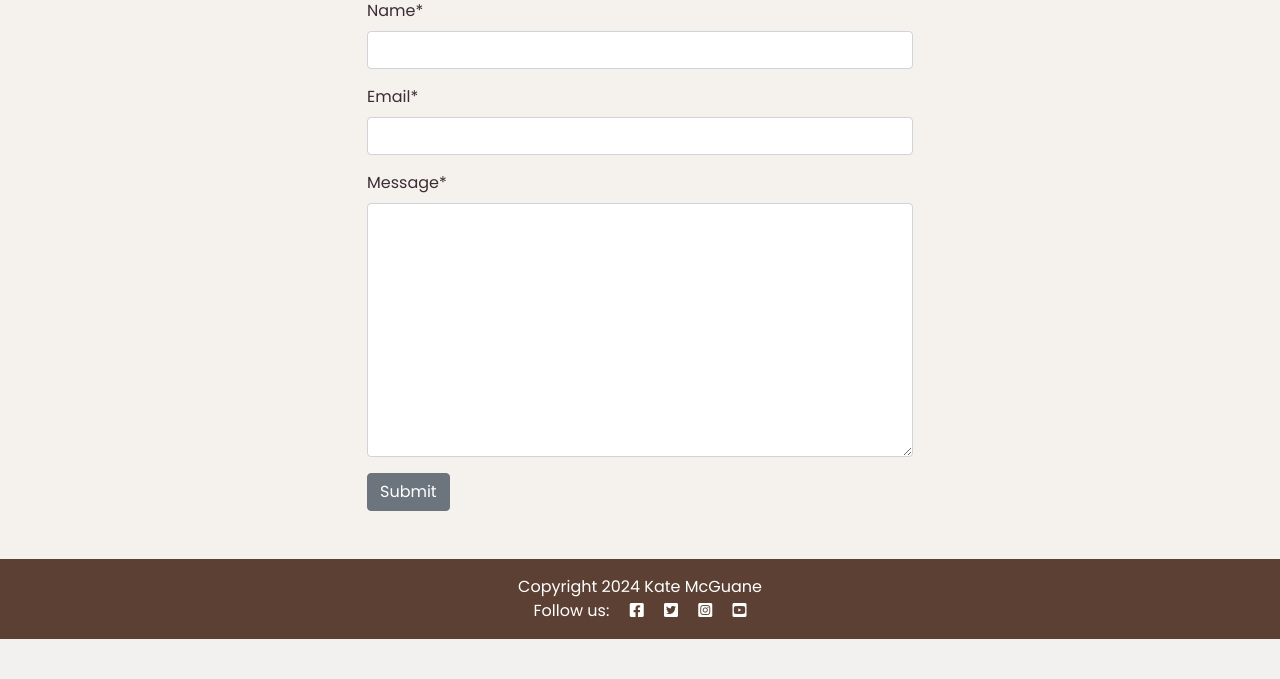
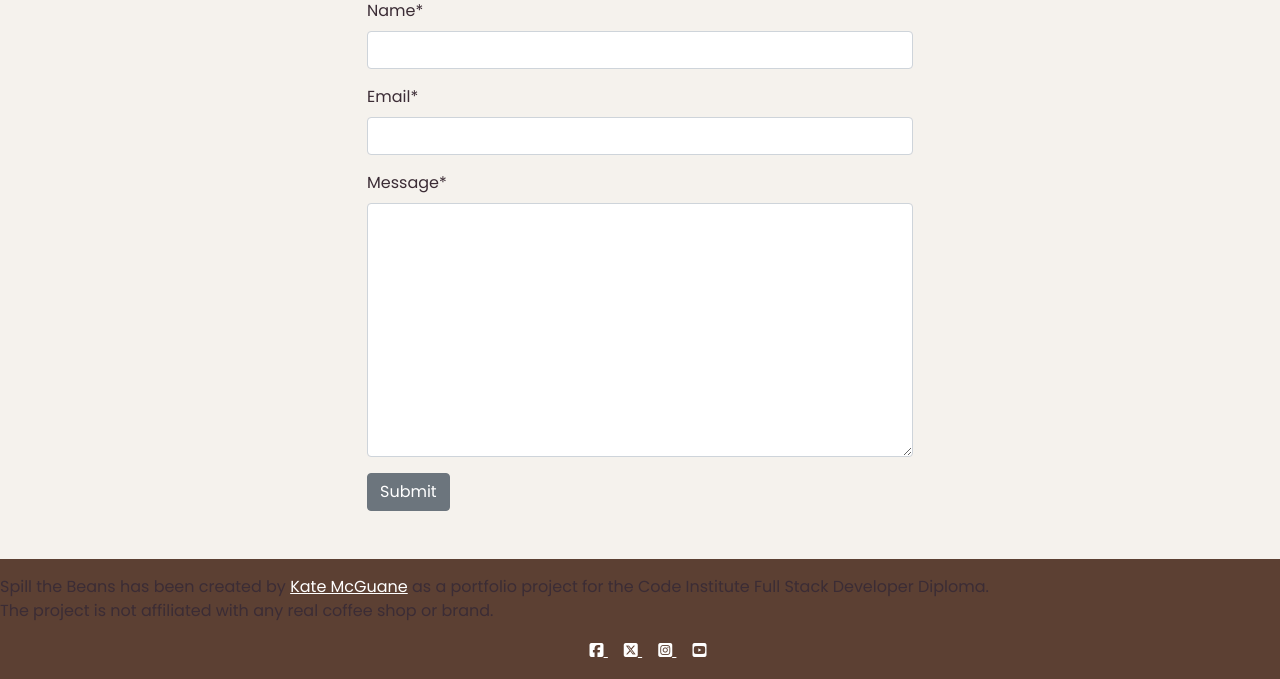
Before and after one commit to KateMcGuane/spill_the_beans, a Django app: page /about/ in a window 1280 px wide. Shown: the part 419-1098 px from the top of the page. Before the commit the page ends 1058 px from the top, so only its background shows below. Run offline with Django 4.2, Linux system fonts and the light colour scheme; data that the repository does not hold is empty; some libraries are stand-ins or nearby versions; some web fonts are replaced.

Commit message:
Update socials to include links

```diff
--- a/templates/base.html
+++ b/templates/base.html
@@ -21,7 +21,7 @@
 
 
     <!-- Font Awesome CSS -->
-    <link rel="stylesheet" href="https://cdnjs.cloudflare.com/ajax/libs/font-awesome/5.15.3/css/all.min.css">
+    <link href="https://cdnjs.cloudflare.com/ajax/libs/font-awesome/6.5.1/css/all.min.css" rel="stylesheet">
 
     <!-- Bootstrap CSS -->
     <link href="https://cdn.jsdelivr.net/npm/bootstrap@5.0.1/dist/css/bootstrap.min.css" rel="stylesheet"
@@ -104,13 +104,22 @@
         <p class="m-0 text-center text-white">
             <!-- Default text -->
             {% block copyright %}
-                Copyright 2024 Kate McGuane
+            <p>Spill the Beans has been created by <a href="https://github.com/KateMcGuane" target="_blank" rel="noopener" aria-label="Visit my Github page (opens in a new tab)" class="text-white">Kate McGuane</a> as a portfolio project for the Code Institute Full Stack Developer Diploma. <br> The project is not affiliated with any real coffee shop or brand.</p>
             {% endblock copyright %}
         </p>
-        <p class="m-0 text-center text-white">Follow us: <i class="fab fa-facebook-square ms-3"></i>
-            <i class="fab fa-twitter-square ms-3"></i>
-            <i class="fab fa-instagram-square ms-3"></i>
-            <i class="fab fa-youtube-square ms-3"></i>
+        <p class="m-0 text-center text-white">
+            <a href="https://www.facebook.com/" target="_blank" rel="noopener" aria-label="Visit our Facebook page (opens in a new tab)" class="text-white">
+                <i class="fab fa-facebook-square ms-3"></i>
+            </a>
+            <a href="https://x.com/" target="_blank" rel="noopener" aria-label="Visit our X page (opens in a new tab)" class="text-white">
+                <i class="fab fa-square-x-twitter ms-3"></i>
+            </a>
+            <a href="https://www.instagram.com/" target="_blank" rel="noopener" aria-label="Visit our Instagram page (opens in a new tab)" class="text-white">
+                <i class="fab fa-instagram-square ms-3"></i>
+            </a>
+            <a href="https://www.youtube.com/" target="_blank" rel="noopener" aria-label="Visit our YouTube page (opens in a new tab)" class="text-white">
+                <i class="fab fa-youtube-square ms-3"></i>
+            </a>
         </p>
     </footer>
 
```
Also changed, not shown: README.md.
